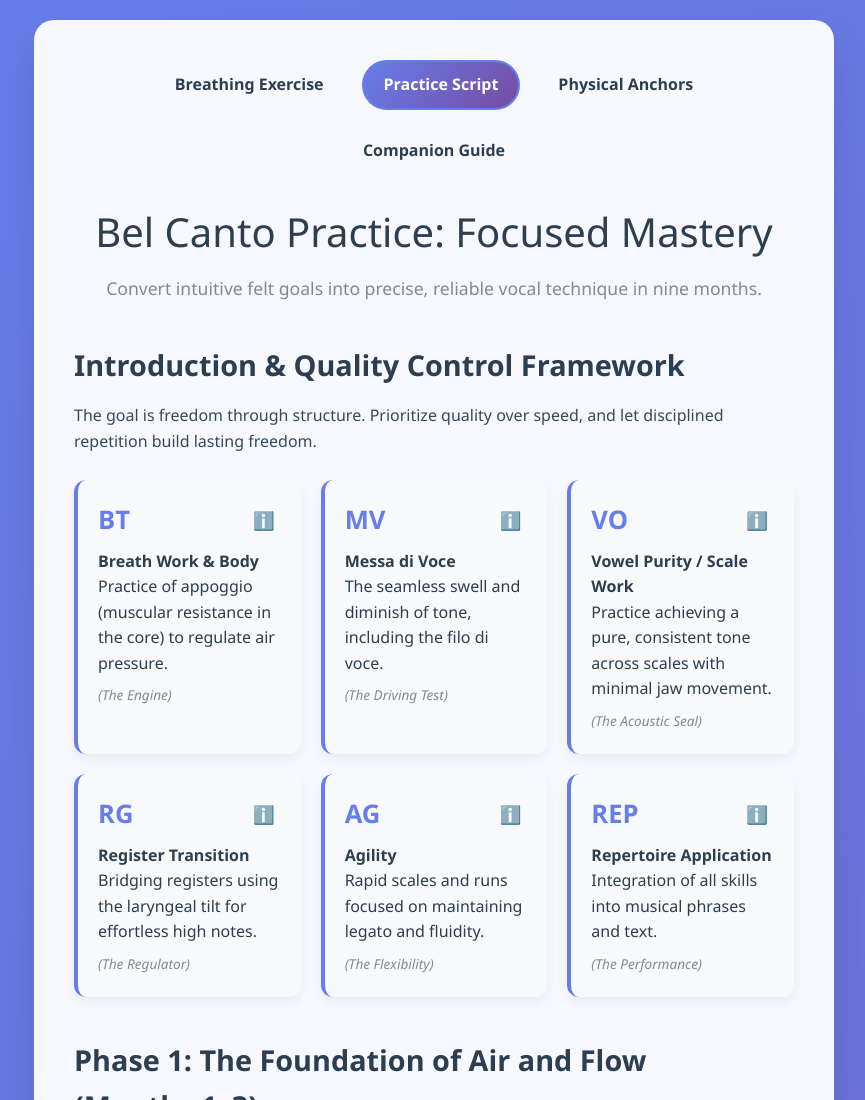
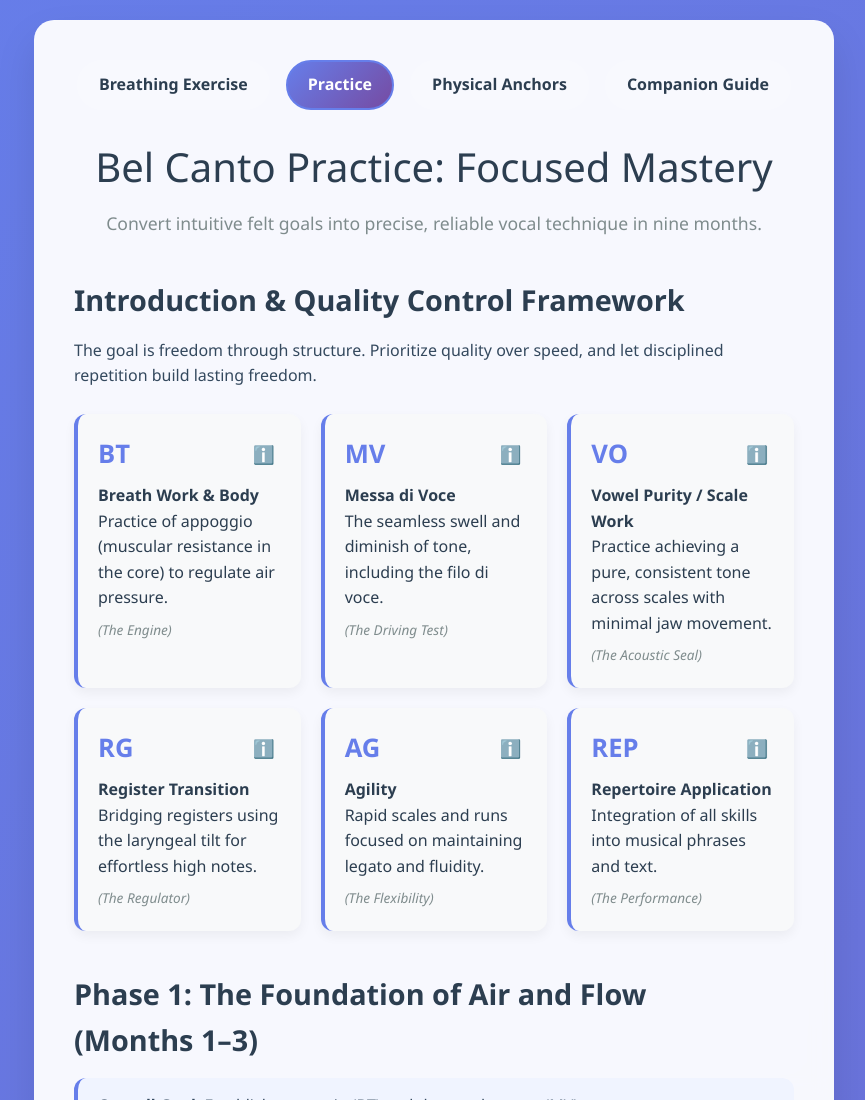
Before and after one commit to aisthetikos/aisthetikos.github.io, a plain HTML site: page vocal-exercises.html in a window 1280 px wide. Shown: the top 1100 px of the page, without its empty margins (206-1071 px from the left). Drawn offline with Linux system fonts and the light colour scheme.

Commit message:
Update vocal-exercises.html

```diff
--- a/vocal-exercises.html
+++ b/vocal-exercises.html
@@ -11,7 +11,7 @@
         <header>
             <nav class="main-nav top-nav">
                 <a href="./" class="nav-link">Breathing Exercise</a>
-                <a href="./vocal-exercises.html" class="nav-link active">Practice Script</a>
+                <a href="./vocal-exercises.html" class="nav-link active">Practice</a>
                 <a href="./physical-exercises.html" class="nav-link">Physical Anchors</a>
                 <a href="./companion-guide.html" class="nav-link">Companion Guide</a>
             </nav>
```
